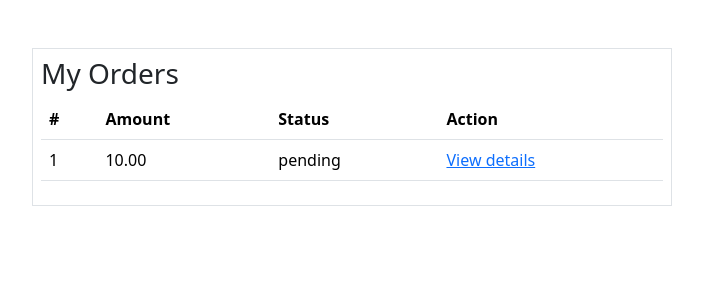
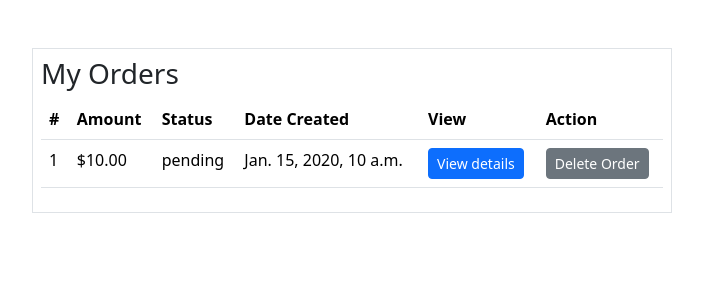
Before and after one commit to DamilareArise/tstore, a Django app: page /order/orders/ in a window 1280 px wide. Shown: the part 56-356 px from the top of the page, without its empty margins (288-991 px from the left). Run offline with Django 5.2, Linux system fonts and the light colour scheme; a user stored in the database is signed in; tables that the repository leaves empty hold one stand-in row (values such as "Sample post").

Commit message:
Implement order deletion and transfer cart items from session to database: add deleteOrder view, update order details and orders templates, and enhance cart management in context processor.

```diff
--- a/orderApp/context_processors.py
+++ b/orderApp/context_processors.py
@@ -1,10 +1,15 @@
 from orderApp.models import Cart
+from .cart_service import transfer_to_db
 
 
 def getCartCount(request):
     cart_count=0
 
     if request.user.is_authenticated:
+        cart_in_session = request.session.get('cart', {})
+        if cart_in_session:
+            transfer_to_db(request, cart_in_session)
+
         cart, _ = Cart.objects.get_or_create(user=request.user)
         item_objects = cart.items.all()
         for item in item_objects:
--- a/orderApp/urls.py
+++ b/orderApp/urls.py
@@ -7,5 +7,6 @@ urlpatterns = [
     path('remove-item/<int:product_id>/', vw.removeItem, name='remove-item'),
     path('checkout/', vw.checkOut, name='checkout'),
     path('orders/', vw.getOrders, name="orders"),
-    path('order-details/<int:order_id>/', vw.getOrderDetails, name='order-details')
+    path('order-details/<int:order_id>/', vw.getOrderDetails, name='order-details'),
+    path("delete-order/<int:order_id>/",vw.deleteOrder,name="delete-order")
 ]
--- a/orderApp/views.py
+++ b/orderApp/views.py
@@ -12,21 +12,6 @@ from django.db import transaction
 
 def getCartView(request):
     if request.user.is_authenticated:
-        cart_in_session = request.session.get('cart', {})
-        if cart_in_session:
-            db_cart, created = Cart.objects.get_or_create(
-            user=request.user
-            )
-
-            # to get the product: check the session
-            for product_id, qty in cart_in_session.items():
-                product = get_object_or_404(Product, id=product_id)
-                add_item_to_cart(db_cart, product, qty)
-
-            # return the cart
-            cart_items = get_cart_items_from_db(request)
-
-        else:
            cart_items = get_cart_items_from_db(request)
     else:
         cart_items = get_cart_items_from_session(request)
@@ -166,3 +151,15 @@ def getOrderDetails(request, order_id):
             "order_items": order_items
         }
     )
+
+
+@login_required
+def deleteOrder(request, order_id):
+    order = get_object_or_404(Order, id = order_id, user=request.user)
+    if order.status == 'pending':
+        order.delete()
+        messages.success(request,'Order deleted')
+    else:
+        messages.info(request,'Only Pending order can be deleted.')
+
+    return redirect('orders')
--- a/templates/orderApp/order_details.html
+++ b/templates/orderApp/order_details.html
@@ -20,8 +20,12 @@
                 <td>{{forloop.counter}}</td>
                 <td>{{item.product.title}}</td>
                 <td>{{item.quantity}}</td>
-                <td>{{item.price_per_unit}}</td>
+                <td>${{item.price_per_unit}}</td>
                 <td>{{order.status}}</td>
+
+                {% if order.status == "pending" %}
+                <td><a href="#" class="btn btn-sm btn-secondary">Remove Item</a></td>
+                {% endif %}
             </tr>
 
             {% endfor %}
--- a/templates/orderApp/orders.html
+++ b/templates/orderApp/orders.html
@@ -10,15 +10,21 @@
                 <th>#</th>
                 <th>Amount</th>
                 <th>Status</th>
+                <th>Date Created</th>
+                <th>View</th>
                 <th>Action</th>
             </thead>
             <tbody>
             {% for order in orders %}
             <tr>
                 <td>{{forloop.counter}}</td>
-                <td>{{order.total_amount}}</td>
+                <td>${{order.total_amount}}</td>
                 <td>{{order.status}}</td>
-                <td><a href="{% url "order-details" order.id %}">View details</a></td>
+                <td>{{order.created_at}}</td>
+                <td><a href="{% url "order-details" order.id %}" class="btn btn-sm btn-primary">View details</a></td>
+                {% if order.status == "pending" %}
+                <td><a href="{% url "delete-order" order.id %}" class="btn btn-sm btn-secondary">Delete Order</a></td>
+                {% endif %}
             </tr>
 
             {% endfor %}
```
Also changed, not shown: orderApp/cart_service.py (+13 -0 lines).
